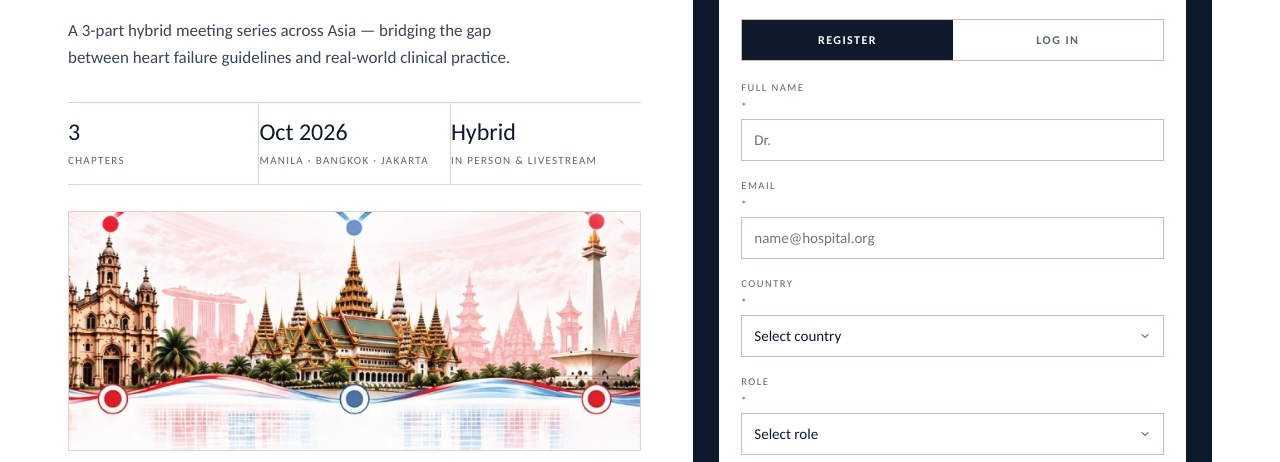
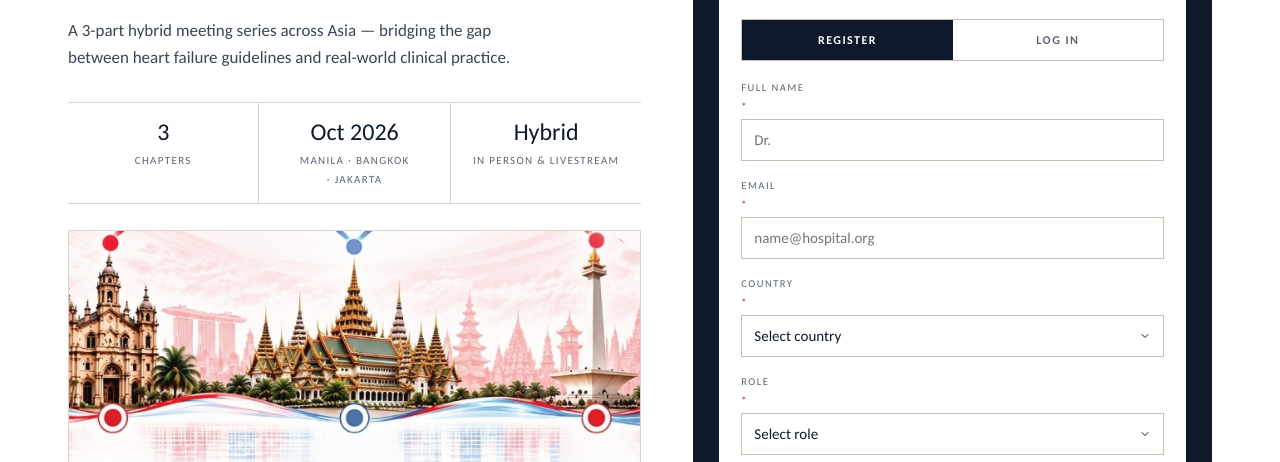
Before and after one commit to abhi020483/pulce-connect-microsite, a plain HTML site: page index.html in a window 1280 px wide. Shown: the part 310-772 px from the top of the page. Drawn offline with Linux system fonts and the light colour scheme.

Commit message:
Centre-align the hero facts strip
Co-Authored-By: Claude Opus 5 <noreply@anthropic.com>

```diff
--- a/style.css
+++ b/style.css
@@ -127,7 +127,7 @@ textarea.input{resize:vertical;min-height:80px}
 .hero .lead{margin-bottom:30px;max-width:52ch}
 .hero .btn-row{margin-bottom:34px}
 .facts{display:flex;border-top:1px solid var(--rule);border-bottom:1px solid var(--rule)}
-.fact{flex:1;padding:16px 18px 16px 0;border-right:1px solid var(--rule)}
+.fact{flex:1;padding:16px 18px;border-right:1px solid var(--rule);text-align:center}
 .fact:last-child{border-right:0}
 .fact b{display:block;font-size:24px;font-weight:300;line-height:1.1;margin-bottom:4px}
 .fact span{font-size:11px;letter-spacing:.12em;text-transform:uppercase;color:var(--muted)}
```
